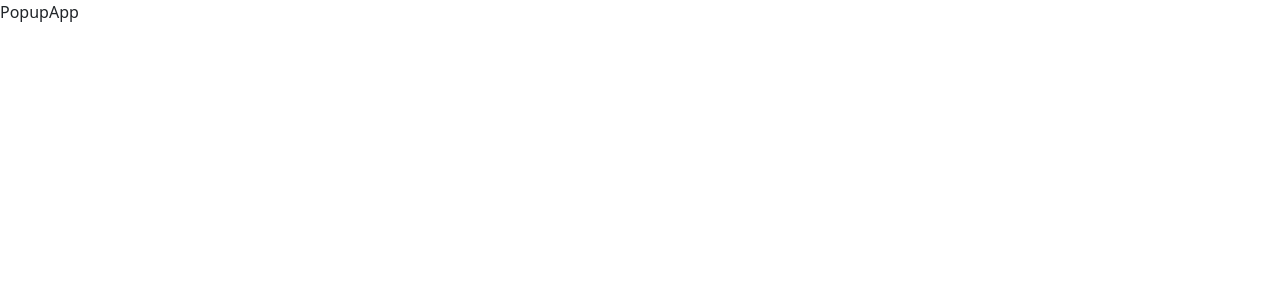
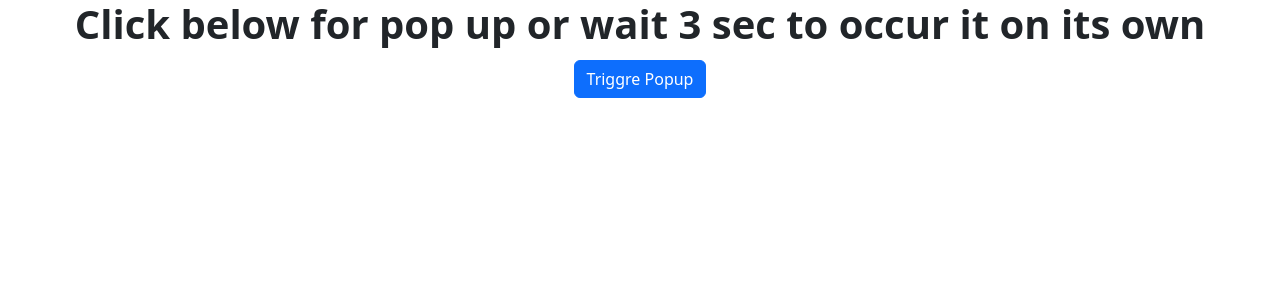
Before and after one commit to prideofscpadalia/30ReactProjects, a React (Vite) app: page / in a window 1280 px wide. Shown: the top 300 px of the page. Built offline with nearby package versions, Linux system fonts and the light colour scheme.

Commit message:
Pop up update with trigger

```diff
--- a/src/App.jsx
+++ b/src/App.jsx
@@ -1,5 +1,5 @@
 import "./App.css"
-import HiddenSearchBar from "./Project/10-HiddenSearchBar/HiddenSearchBar"
+// import HiddenSearchBar from "./Project/10-HiddenSearchBar/HiddenSearchBar"
 import PopupApp from "./Project/11-MagicPopup/PopupApp"
 // import Esignature from './Project/01-Esignature/Esignature'
 // import RandomColor from "./Project/02-EandomizeColor/RandomColor"
--- a/src/Components/Button.jsx
+++ b/src/Components/Button.jsx
@@ -4,7 +4,7 @@ export default function Button({text,btnClass,onClick,icon,onChange}) {
   return (
     <button className={`btn ${btnClass} text-center m-1 font-bold `} onClick={onClick}
         onChange={onChange} >
-        {icon}
+        {icon && <span>icon</span>}
         {!text ? "Click Me" : text}
     </button>
   )
--- /dev/null
+++ b/src/Components/Popup.component.jsx
@@ -0,0 +1,34 @@
+import React from 'react'
+import Button from '../Components/Button'
+
+export default function Popup({type,title,text,handlePopup}) {
+
+    let popupContainer={
+        position:"absolute",
+        top:"0",
+        height:"100vh",
+        width:"100vw",
+        background:"rgba(0,0,0,0.1)",
+        zIndex:"-1",
+    }
+    let popStyle={
+        position:"relative",
+        margin:"40vh 10vw",
+        zIndex:"1",
+    }
+  return (
+    <div style={popupContainer}>
+        <div className={`alert ${type}`} style={popStyle}>
+            <div className="alert-close flex justify-between">
+                <div className="flex flex-col">
+                    <h4 className="text-left">{title && title}</h4>
+                    <p>{text && text}</p>
+                </div>
+                <Button  text={"X"} onClick={()=>{
+                    handlePopup(false)
+                }}/>
+            </div>
+        </div>
+    </div>
+  )
+}
--- a/src/Project/11-MagicPopup/PopupApp.jsx
+++ b/src/Project/11-MagicPopup/PopupApp.jsx
@@ -1,7 +1,26 @@
-import React from 'react'
+import React,{useState ,useEffect} from 'react'
+import Popup from '../../Components/Popup.component'
+import Title from '../../Components/Title'
+import Button from '../../Components/Button'
+
 
 export default function PopupApp() {
+  const [triggerPopup,setTriggerPopup] =useState(false);
+  const handleClick=()=>{
+    console.log("trigger btn clicked");
+    setTriggerPopup(true)
+  }
+  useEffect(() => {
+    setInterval(()=>{
+      setTriggerPopup(false)
+    },)
+  }, [])
+
   return (
-    <div>PopupApp</div>
+    <div className='text-center mb-5'>
+      <Title text={"Click below for pop up or wait 3 sec to occur it on its own"}/>
+      <Button btnClass={"btn-primary"} onClick={handleClick} text={"Triggre Popup"} />
+      {triggerPopup && <Popup type={"alert-info"} title={"Trigger"} text={"this pop up is triggred by a button click"} handlePopup={setTriggerPopup}/>}
+    </div>
   )
 }
```
